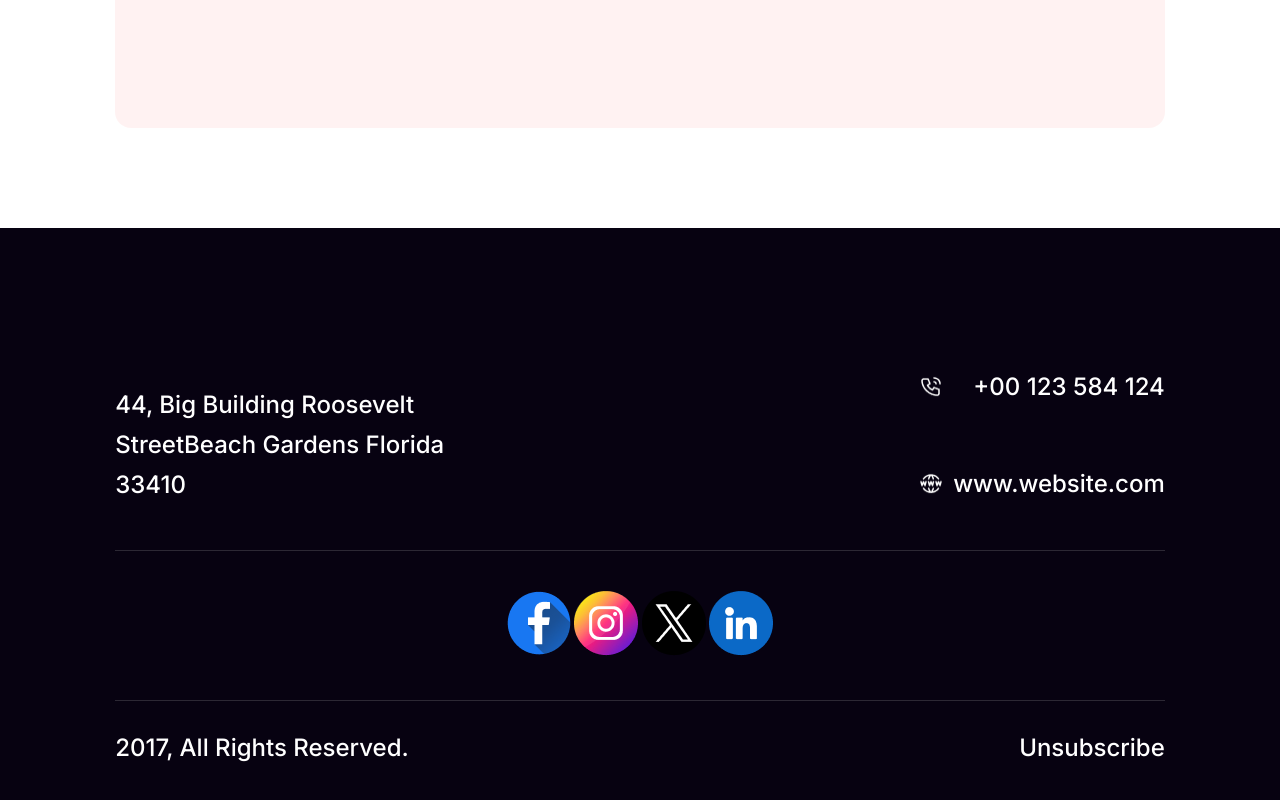
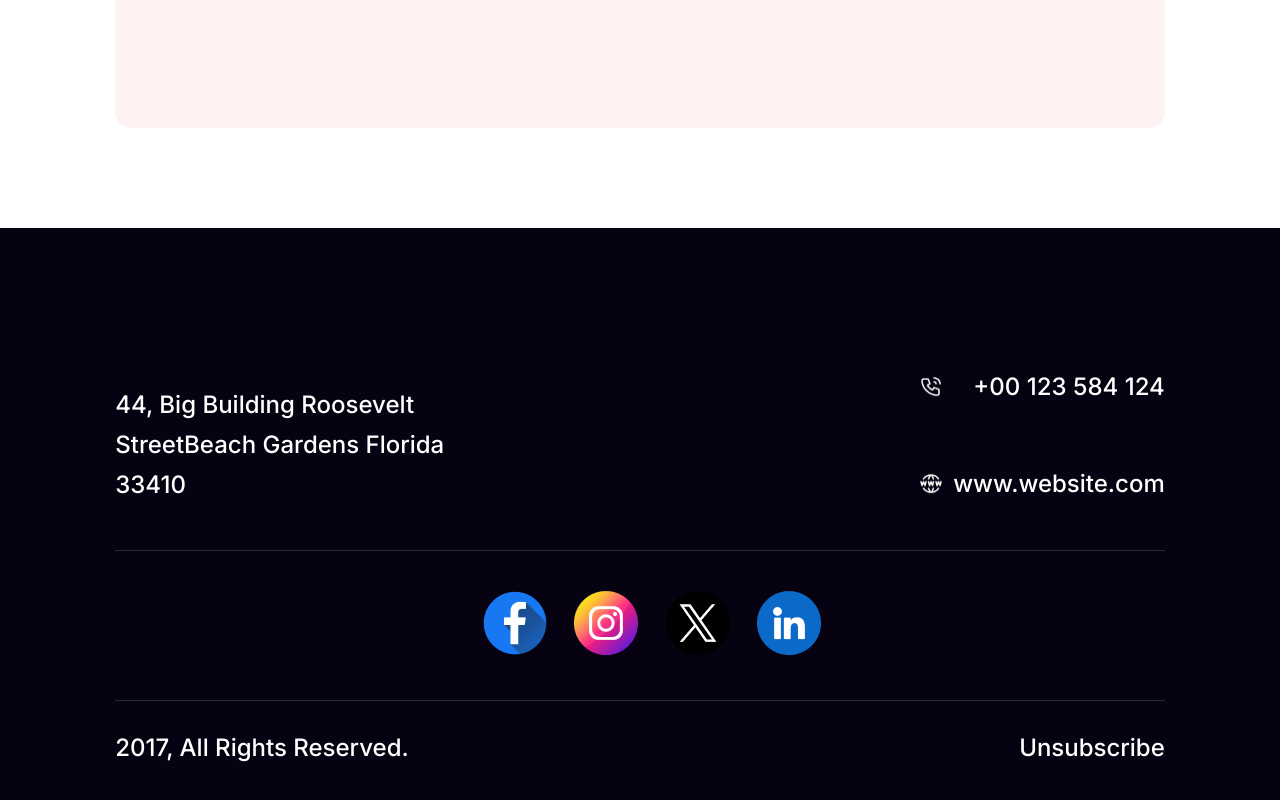
Before and after one commit to shihabosm/my-first-assaiment, a plain HTML site: page index.html in a window 1280 px wide. Shown: the part 6914-7714 px from the top of the page. Drawn offline with Linux system fonts and the light colour scheme.

Commit message:
complet site

```diff
--- a/style.css
+++ b/style.css
@@ -423,6 +423,9 @@ padding: 120px 0;
 
 
 }
+ .grid-item:hover{
+    border: 2px solid rgb(45, 45, 206);
+}
 .footer-content{
     display: flex;
     justify-content: space-between;
@@ -480,6 +483,11 @@ height: 24px;
 text-align: center;
 margin-top: 40px;
 margin-bottom: 40px;
+
+}
+.footer-container .social-link img{
+    margin-left: 24px;
+    cursor: pointer;
 }
 .footer-container .footer-para-title{
     color: #FFF;
```
